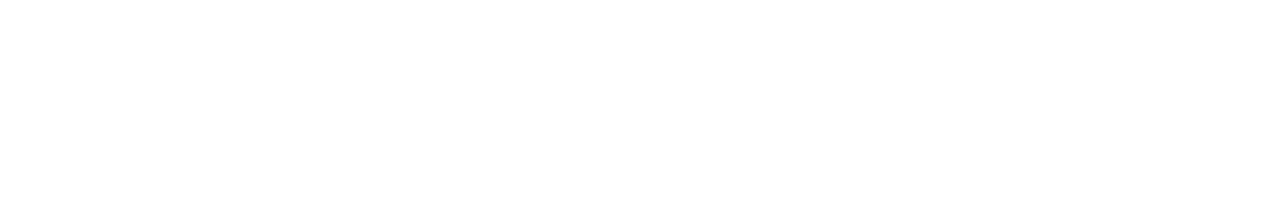
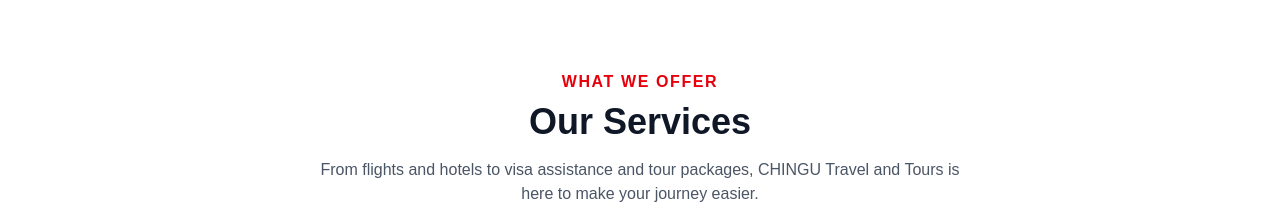
Before and after one commit to chingutravelandtours/chingu-website, a Next.js app: page / in a window 1280 px wide. Shown: the part 732-952 px from the top of the page. Before the commit the page ends 800 px from the top, so only its background shows below. Built offline with nearby package versions, Linux system fonts and the light colour scheme.

Commit message:
Update page.tsx

```diff
--- a/app/page.tsx
+++ b/app/page.tsx
@@ -1,11 +1,13 @@
 import Navbar from "../components/Navbar";
 import Hero from "../components/Hero";
+import Services from "../components/Services";
 
 export default function Home() {
   return (
     <>
       <Navbar />
       <Hero />
+      <Services />
     </>
   );
 }
```
